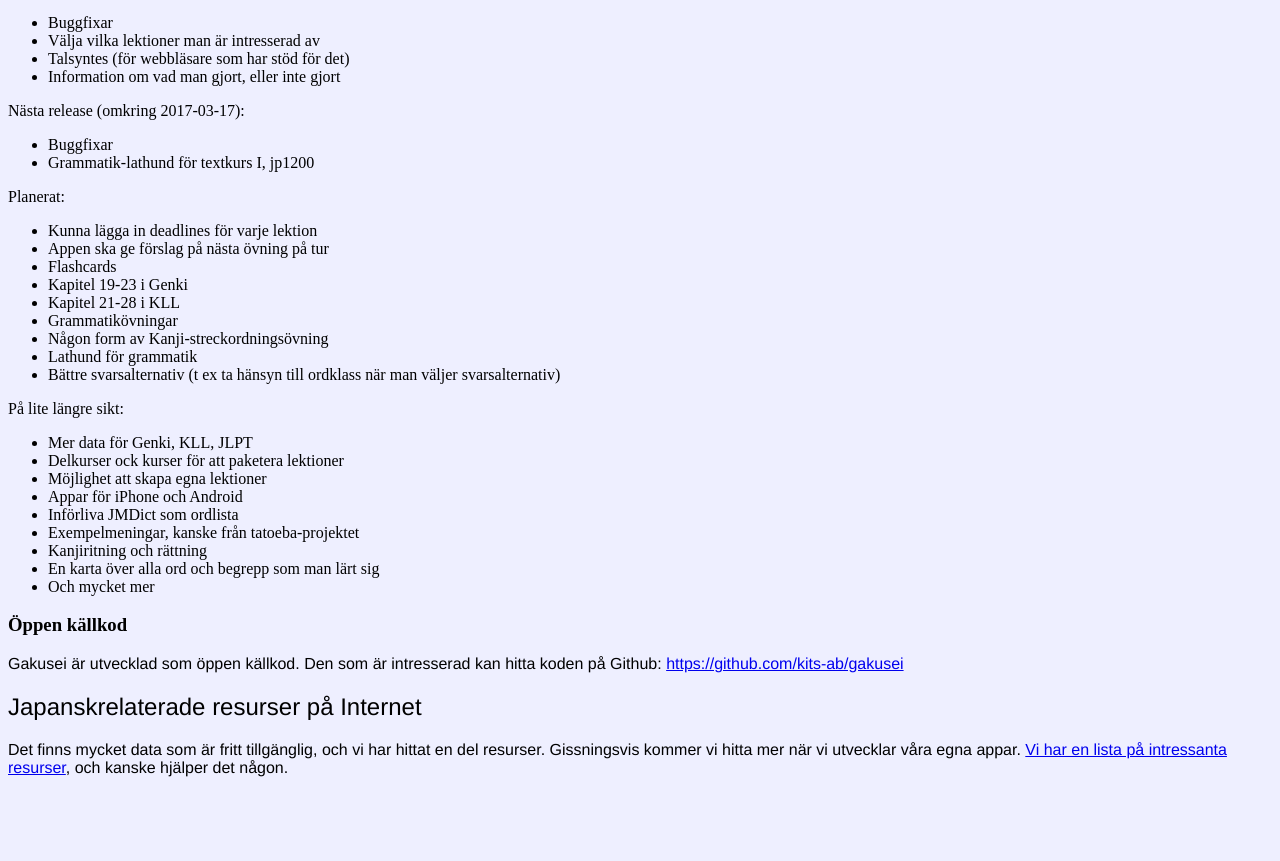
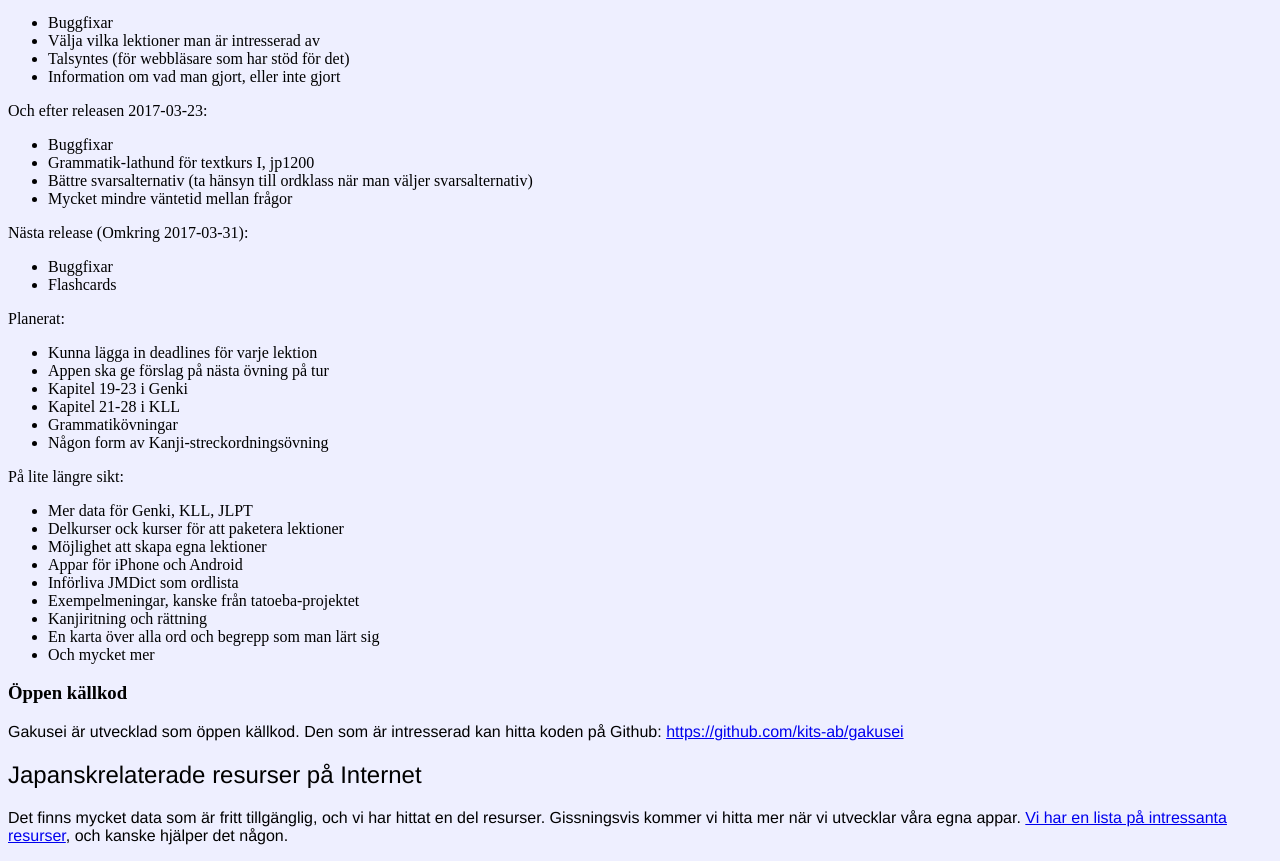
Before and after one commit to daigaku-sverige/daigaku.se, a plain HTML site: page index.html in a window 1280 px wide. Shown: the part 680-1541 px from the top of the page. Before the commit the page ends 1473 px from the top, so only its background shows below. Drawn offline with Linux system fonts and the light colour scheme.

Commit message:
Uppdaterad road map

```diff
--- a/index.html
+++ b/index.html
@@ -37,22 +37,28 @@
     <li>Information om vad man gjort, eller inte gjort</li>
     </ul>
 
-    Nästa release (omkring 2017-03-17):
+    Och efter releasen 2017-03-23:
     <ul>
         <li>Buggfixar</li>
         <li>Grammatik-lathund för textkurs I, jp1200</li>
+        <li>Bättre svarsalternativ (ta hänsyn till ordklass när man väljer svarsalternativ)</li>
+        <li>Mycket mindre väntetid mellan frågor</li>
     </ul>
+
+    Nästa release (Omkring 2017-03-31):
+    <ul>
+        <li>Buggfixar</li>
+        <li>Flashcards</li>
+    </ul>
+
     Planerat:
     <ul>
         <li>Kunna lägga in deadlines för varje lektion</li>
         <li>Appen ska ge förslag på nästa övning på tur</li>
-        <li>Flashcards</li>
         <li>Kapitel 19-23 i Genki</li>
         <li>Kapitel 21-28 i KLL</li>
         <li>Grammatikövningar</li>
         <li>Någon form av Kanji-streckordningsövning</li>
-        <li>Lathund för grammatik</li>
-        <li>Bättre svarsalternativ (t ex ta hänsyn till ordklass när man väljer svarsalternativ)</li>
     </ul>
 
     På lite längre sikt:
```
